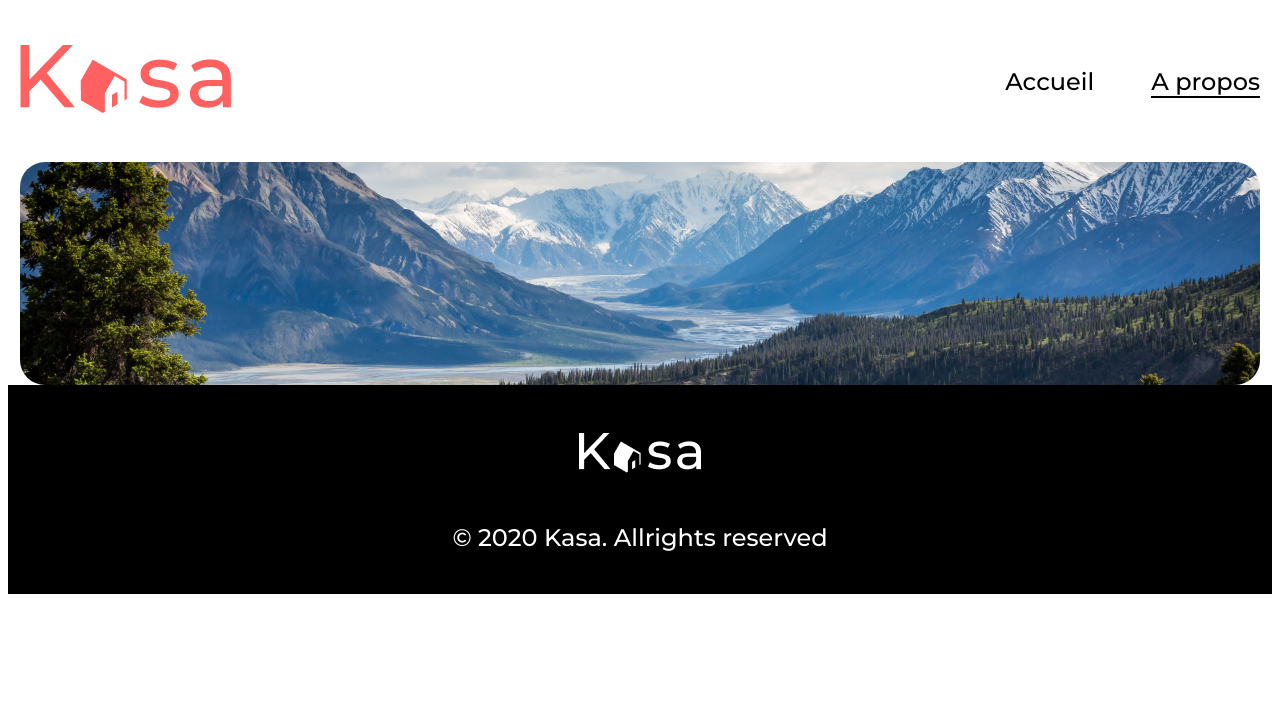
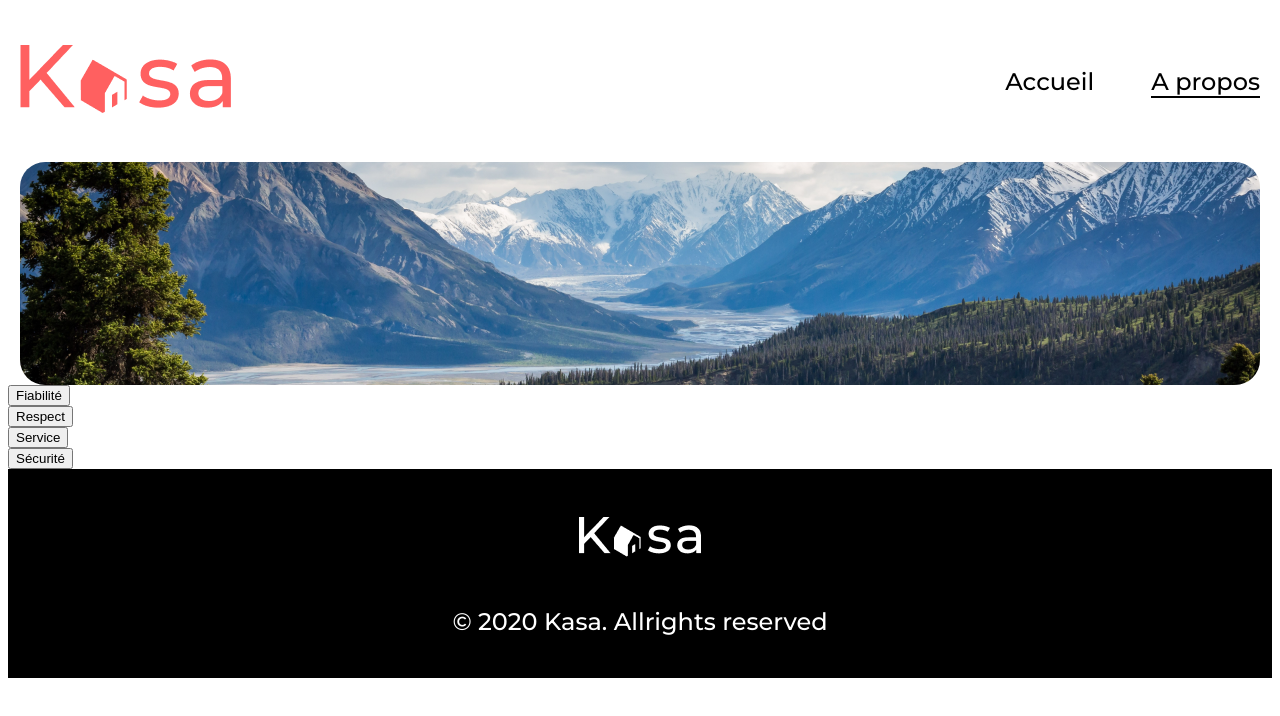
Before and after one commit to Josef1923/Kaza-P11, a React (Vite) app: page /a-propos in a window 1280 px wide. Shown: the top 716 px of the page. Built offline with nearby package versions, Linux system fonts and the light colour scheme.

Commit message:
Build component Dropdown (sans css) et ajout dans Apropos

```diff
--- /dev/null
+++ b/src/components/Dropdown.jsx
@@ -0,0 +1,23 @@
+import PropTypes from "prop-types";
+import { useState } from "react";
+
+function Dropdown({title, description}) {
+
+    const [isOpen, setIsOpen] = useState(false);
+
+    return (
+        <div>
+            <button onClick={() => setIsOpen(!isOpen)}>{title}</button>
+            {isOpen && <p>{description}</p>}
+        </div>
+    );
+}
+
+// Validation props
+Dropdown.propTypes = {
+  title: PropTypes.string,
+  description: PropTypes.string
+}
+
+
+export default Dropdown;
--- a/src/manager/FetchHousingData.jsx
+++ b/src/manager/FetchHousingData.jsx
@@ -1,6 +1,6 @@
 import { useState, useEffect } from "react";
 
-export function useHousing() {
+function useHousing() {
     const [housingDatas, setHousingDatas] = useState([]);
 
     useEffect(() => {
@@ -12,3 +12,5 @@
 
     return housingDatas;
 }
+
+export { useHousing };
--- a/src/pages/APropos.jsx
+++ b/src/pages/APropos.jsx
@@ -1,11 +1,44 @@
 import Banner from "../components/Banner"
 import BannerAPropos from "../assets/Images/BannerAPropos.png"
+import Dropdown from "../components/Dropdown"
 
-function APropos () {
-    return (
-    <div>
-      <Banner images={BannerAPropos}/>
-    </div>)
+function APropos() {
+
+  const aboutList = [
+    {
+      title: 'Fiabilité',
+      content:
+        'Les annonces postées sur Kasa garantissent une fiabilité totale. Les photos sont conformes aux logements, et toutes les informations sont régulièrement vérifiées par nos équipes.',
+    },
+    {
+      title: 'Respect',
+      content:
+        'La bienveillance fait partie des valeurs fondatrices de Kasa. Tout comportement discriminatoire ou de perturbation du voisinage entraînera une exclusion de notre plateforme.',
+    },
+    {
+      title: 'Service',
+      content:
+        "Nos équipes se tiennent à votre disposition pour vous fournir une expérience parfaite. N'hésitez pas à nous contacter si vous avez la moindre question.",
+    },
+    {
+      title: 'Sécurité',
+      content:
+        "La sécurité est la priorité de Kasa. Aussi bien pour nos hôtes que pour les voyageurs, chaque logement correspond aux critères de sécurité établis par nos services. En laissant une note aussi bien à l'hôte qu'au locataire, cela permet à nos équipes de vérifier que les standards sont bien respectés. Nous organisons également des ateliers sur la sécurité domestique pour nos hôtes.",
+    },
+  ];
+
+  return (
+    <>
+      <div>
+        <Banner images={BannerAPropos} />
+      </div>
+      <div>
+        {aboutList.map((list, index) => (
+          <Dropdown key={index} title={list.title} description={list.content} />
+        ))}
+      </div>
+    </>
+  )
 }
 
 export default APropos
--- a/src/pages/Home.jsx
+++ b/src/pages/Home.jsx
@@ -15,7 +15,7 @@
   };
 
   return (
-    <div>
+    <>
       <div>
         <Banner images={BannerHome} className="homeBannerImg"
           text="Chez vous, partout et ailleurs" />
@@ -25,7 +25,7 @@
           <Card key={housing.id} cover={housing.cover} title={housing.title} onClick={() => handleCardClick(housing.id)} />
         ))}
       </div>
-    </div>
+    </>
   )
 }
 
```
